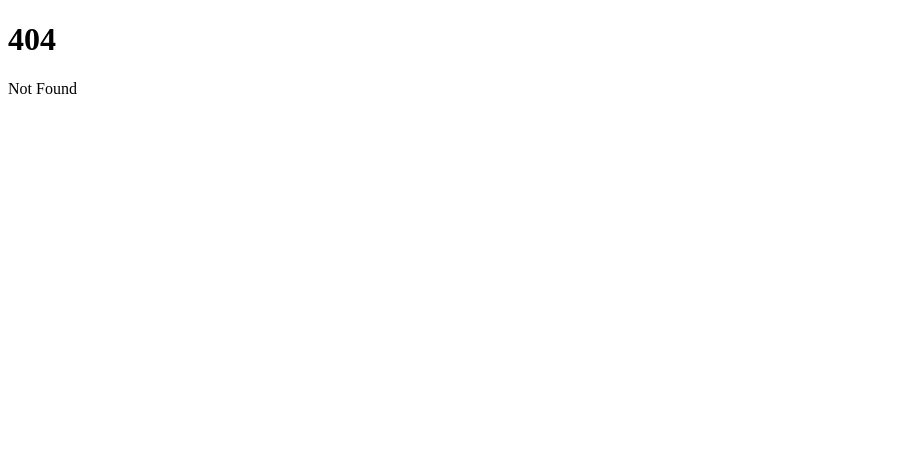
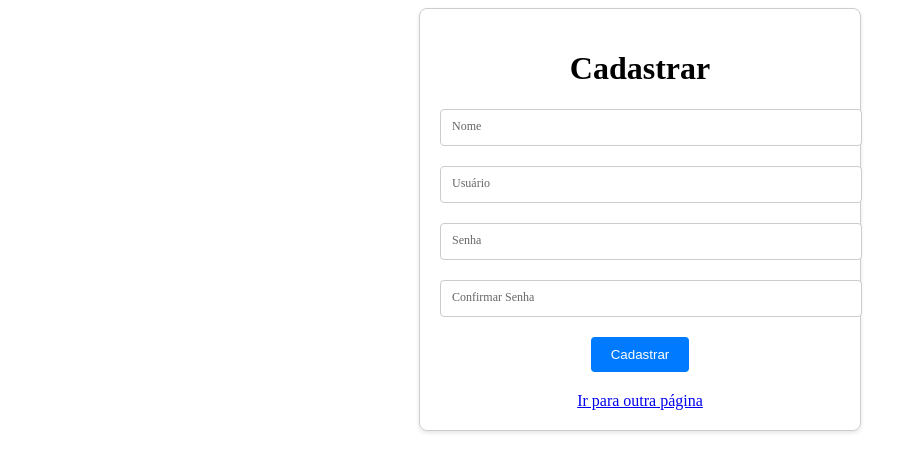
Before and after one commit to eduardoC-hub/eduardoC-hub.github.io, a SvelteKit app: page /DW1 in a window 1280 px wide. Before the commit this address had no page. Shown: the top 472 px of the page, without its empty margins (0-917 px from the left). Built offline with nearby package versions, Linux system fonts and the light colour scheme.

Commit message:
corrigido deploy

```diff
--- /dev/null
+++ b/src/routes/DW1/+page.svelte
@@ -0,0 +1,162 @@
+<script>
+    import { onMount } from "svelte";
+
+    let nome = "";
+    let usuario = "";
+    let senha = "";
+    let confirmSenha = "";
+    let msgError = "";
+    let msgSuccess = "";
+
+    function cadastrar() {
+      // Limpa mensagens anteriores
+      msgError = "";
+      msgSuccess = "";
+
+      // Validação de campos
+      if (!nome || !usuario || !senha || !confirmSenha) {
+        msgError = "Todos os campos são obrigatórios!";
+        return;
+      }
+
+      if (senha !== confirmSenha) {
+        msgError = "As senhas não coincidem!";
+        return;
+      }
+
+      // Simula sucesso no cadastro
+      msgSuccess = "Cadastro realizado com sucesso!";
+      function cadastrar() {
+  // Limpa mensagens anteriores
+  msgError = "";
+  msgSuccess = "";
+
+  // Limpa os campos após o sucesso
+  nome = "";
+  usuario = "";
+  senha = "";
+  confirmSenha = "";
+}
+    }
+
+  </script>
+
+
+  <div class="container">
+    <h1>Cadastrar</h1>
+
+    <div id="msgError">{msgError}</div>
+    <div id="msgSuccess">{msgSuccess}</div>
+
+    <div class="label-float">
+      <input
+        type="text"
+        id="nome"
+        bind:value={nome}
+        placeholder=" "
+        required
+      />
+      <label id="labelNome" for="nome">Nome</label>
+    </div>
+
+    <div class="label-float">
+      <input
+        type="text"
+        id="usuario"
+        bind:value={usuario}
+        placeholder=" "
+        required
+      />
+      <label id="labelUsuario" for="usuario">Usuário</label>
+    </div>
+
+    <div class="label-float">
+      <input
+        type="password"
+        id="senha"
+        bind:value={senha}
+        placeholder=" "
+        required
+      />
+      <label id="labelSenha" for="senha">Senha</label>
+    </div>
+
+    <div class="label-float">
+      <input
+        type="password"
+        id="confirmSenha"
+        bind:value={confirmSenha}
+        placeholder=" "
+        required
+      />
+      <label id="labelConfirmSenha" for="confirmSenha">Confirmar Senha</label>
+    </div>
+
+    <div class="justify-center">
+      <button on:click={cadastrar}>Cadastrar</button>
+    </div>
+    <div class="justify-center">
+      <a class ="btn" href="/DW2">Ir para outra página</a>
+    </div>
+  </div>
+
+
+  <style>
+    /* Estilo básico para centralizar o conteúdo e estilizar o formulário */
+    .container {
+      max-width: 400px;
+      margin: auto;
+      padding: 20px;
+      border: 1px solid #ccc;
+      border-radius: 8px;
+      box-shadow: 0 2px 4px rgba(0, 0, 0, 0.1);
+      text-align: center;
+    }
+
+    .label-float {
+      position: relative;
+      margin: 20px 0;
+    }
+
+    .label-float input {
+      width: 100%;
+      padding: 10px;
+      border: 1px solid #ccc;
+      border-radius: 4px;
+    }
+
+    .label-float label {
+      position: absolute;
+      top: 10px;
+      left: 12px;
+      font-size: 12px;
+      color: #666;
+    }
+
+    .justify-center {
+      margin-top: 20px;
+    }
+
+    button {
+      padding: 10px 20px;
+      background-color: #007bff;
+      color: white;
+      border: none;
+      border-radius: 4px;
+      cursor: pointer;
+    }
+
+    button:hover {
+      background-color: #0056b3;
+    }
+
+    #msgError {
+      color: red;
+      margin-bottom: 10px;
+    }
+
+    #msgSuccess {
+      color: green;
+      margin-bottom: 10px;
+    }
+  </style>
--- /dev/null
+++ b/src/routes/DW2/+page.svelte
@@ -0,0 +1,17 @@
+<script>
+    function voltar() {
+
+    }
+  </script>
+
+  <style>
+    .container {
+      text-align: center;
+      padding: 20px;
+    }
+  </style>
+
+  <div class="container">
+    <h1>Bem-vindo à outra página!</h1>
+    <a class = "btn" href = "/DW1">Voltar</a>
+  </div>
```
Also changed, not shown: src/routes/DW3/+page.svelte (added).
